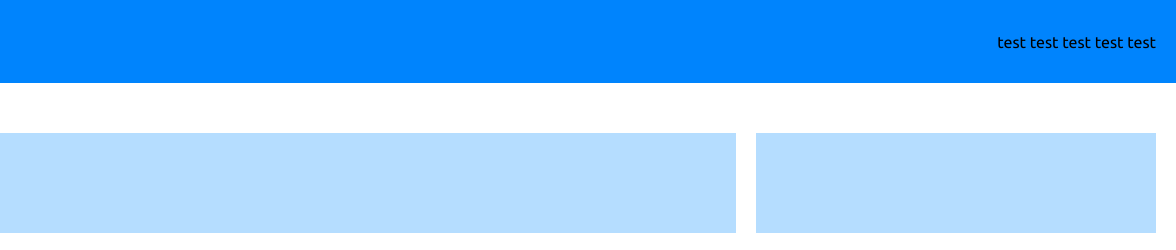
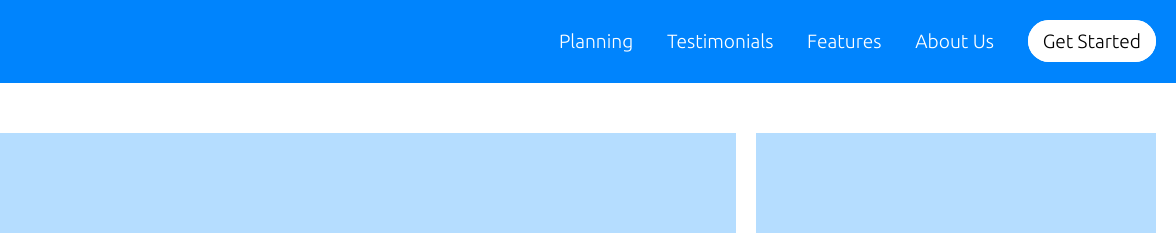
Before and after one commit to LeonardoMartignoni/htmlcss-responsive-layout, a plain HTML site: page index.html in a window 1280 px wide. Shown: the top 250 px of the page, 104-1280 px from the left. Drawn offline with Linux system fonts and the light colour scheme.

Commit message:
done header

```diff
--- a/css/style.css
+++ b/css/style.css
@@ -4,8 +4,17 @@
     --first-section-color: #B5DDFF;
 }
 
+/* Generics */
+
 body {
     font-family: 'Ubuntu', sans-serif;
+}
+
+.btn {
+    background-color: white;
+    border-radius: 50px;
+    color: black;
+    padding: 5px 10px;
 }
 
 /* Header */
@@ -22,8 +31,16 @@ nav {
 }
 
 .right-nav-side li {
+    margin-left: 30px;
+    font-size: 1.2rem;
+    font-weight: 200;
+    color: white;
     list-style: none;
     display: inline-block;
+}
+
+.right-nav-side .btn {
+    border: 5px solid white;
 }
 
 .hamburger-menu {
--- a/index.html
+++ b/index.html
@@ -33,11 +33,11 @@
 				</div>
 				<div class="right-nav-side">
 					<ul>
-						<li><a href="">test</a></li>
-						<li><a href="">test</a></li>
-						<li><a href="">test</a></li>
-						<li><a href="">test</a></li>
-						<li><a class="btn" href="">test</a></li>
+						<li><a href="">Planning</a></li>
+						<li><a href="">Testimonials</a></li>
+						<li><a href="">Features</a></li>
+						<li><a href="">About Us</a></li>
+						<li><a class="btn" href="">Get Started</a></li>
 					</ul>
 
 					<button class="hamburger-menu" href="#"><i class="fa-solid fa-bars"></i></button>
```
